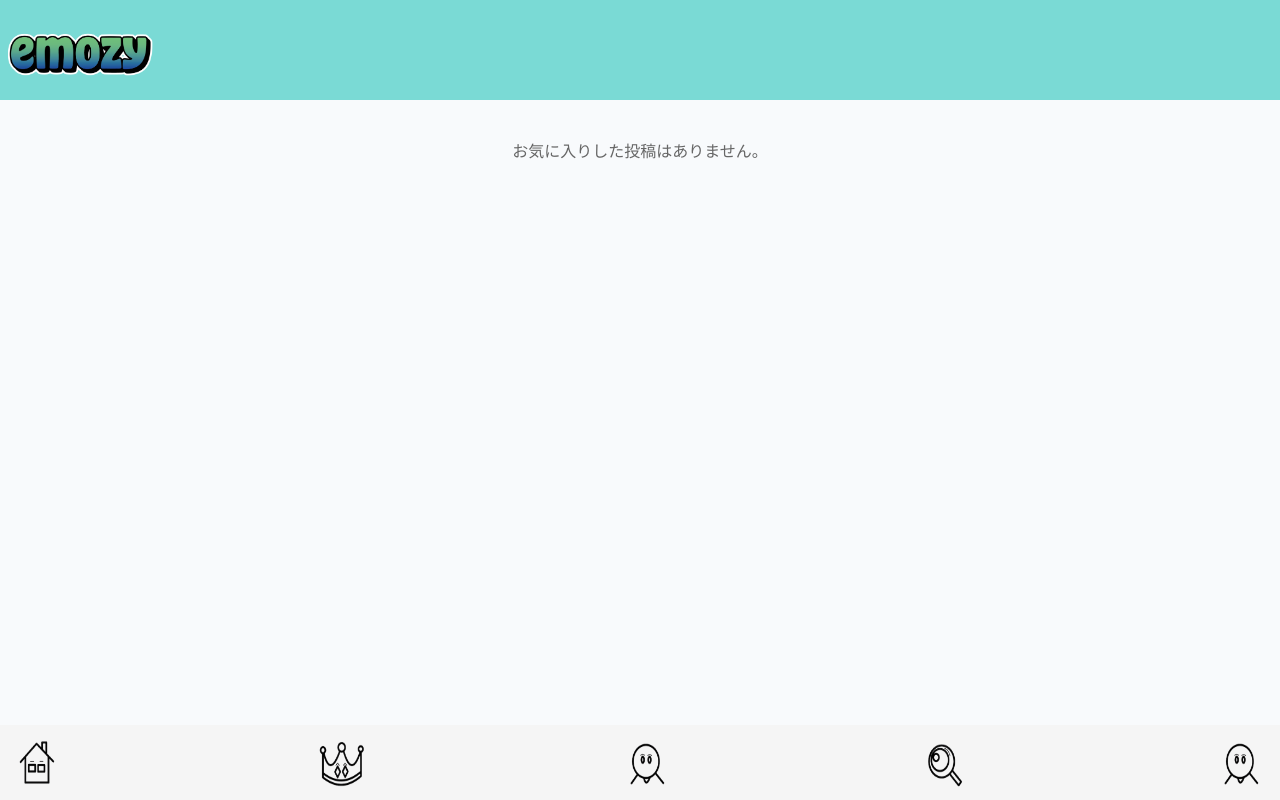
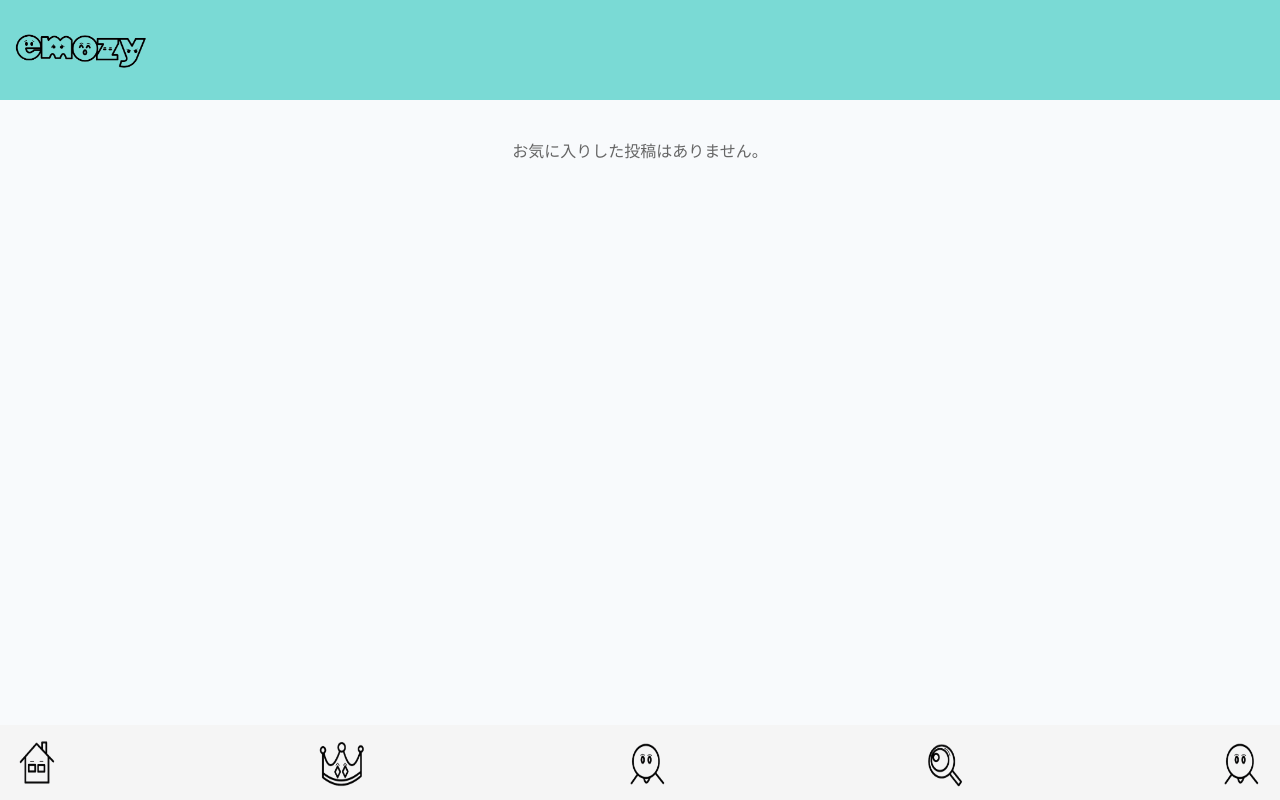
Before and after one commit to roxymigurdia78/emozy, a Next.js app: page /favorite in a window 1280 px wide. Built offline with nearby package versions, Linux system fonts and the light colour scheme.

Commit message:
fix: headerについて修正

```diff
--- a/src/app/favorite/page.tsx
+++ b/src/app/favorite/page.tsx
@@ -72,7 +72,7 @@ export default function FavoritePage() { // コンポーネント名を変更
             }}>
                 <Link href="/home" >
                     <Image
-                        src="/images/title.png"
+                        src="/images/emozy_logo.png"
                         alt="title"
                         width={150}
                         height={150}
--- a/src/app/home/page.tsx
+++ b/src/app/home/page.tsx
@@ -72,7 +72,7 @@ export default function Home() {
     }}>
         <Link href="/home" >
             <Image
-                src="/images/title.png"
+                src="/images/emozy_logo.png"
                 alt="title"
                 width={150}
                 height={150}
--- a/src/app/ranking/page.tsx
+++ b/src/app/ranking/page.tsx
@@ -158,7 +158,7 @@ export default function Page() {
                     <div style={{ minWidth: "150px", maxWidth: "150px", display: "flex", alignItems: "center" }}>
                         <Link href="/home" >
                             <Image
-                                src="/images/title.png"
+                                src="/images/emozy_logo.png"
                                 alt="title"
                                 width={150}
                                 height={150}
```
